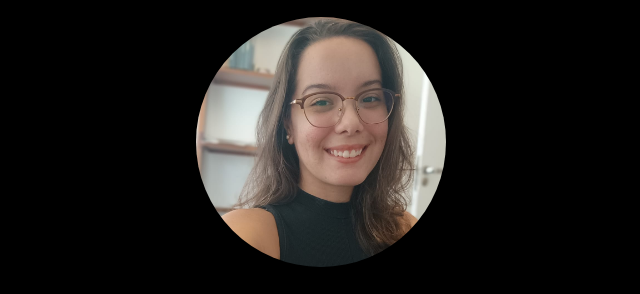
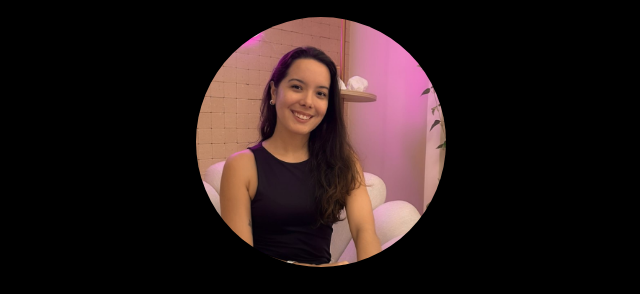
Before and after one commit to Lucas-Regly/caroline-linkbio, a plain HTML site: page index.html in a window 1280 px wide. Shown: the part 142-436 px from the top of the page, without its empty margins (319-959 px from the left). Drawn offline with Linux system fonts and the light colour scheme.

Commit message:
Mudando foto

```diff
--- a/estilos/style.css
+++ b/estilos/style.css
@@ -38,7 +38,7 @@ h2 {
 }
 
 .caroline-img {
-    background-image: url('../assets/caroline-img-1.jpg');
+    background-image: url('../assets/Imagem\ do\ WhatsApp\ de\ 2024-12-08\ à\(s\)\ 09.59.51_49a4b795.jpg');
     width: 250px;
     height: 250px;
     background-position: 50% 20%;
```
Also changed, not shown: assets/Imagem do WhatsApp de 2024-12-08 à(s) 09.59.51_49a4b795.jpg (added), assets/caroline-img-1.jpg (deleted).
